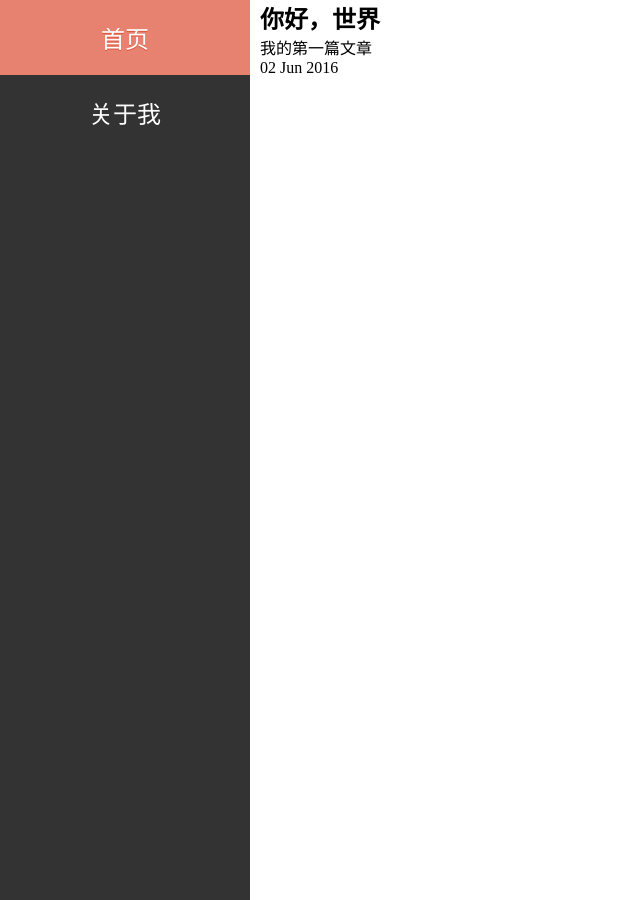
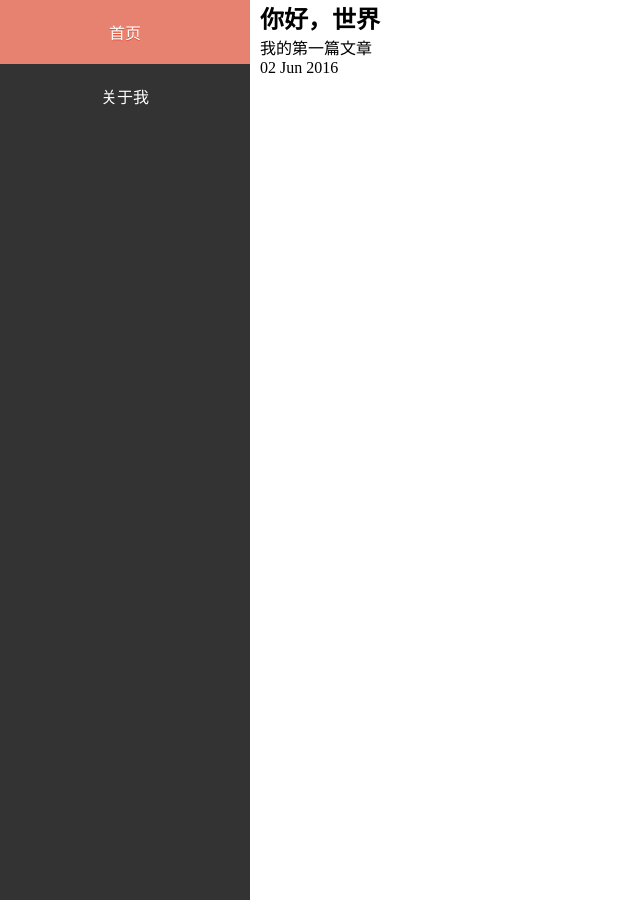
Before and after one commit to userand/blog, a Jekyll site: the page built from _posts/2016-06-02-hello-world.html, in a window 1280 px wide. Shown: the whole page, without its empty margins (0-640 px from the left). Built offline with Jekyll 4.4.1, drawn with Linux system fonts in a browser that asks for light colours.

Commit message:
big modfiycss

```diff
--- a/static/css/main.css
+++ b/static/css/main.css
@@ -41,7 +41,7 @@ ul li {
 	color: #fff;
 	display: block;
 	text-decoration: none;
-	font-size: 1.5rem;
+	font-size: 16px;
 	-webkit-transition: color .2s cubic-bezier(.4, .01, .165, .99);
 	transition: color .2s cubic-bezier(.4, .01, .165, .99);
 }
```
